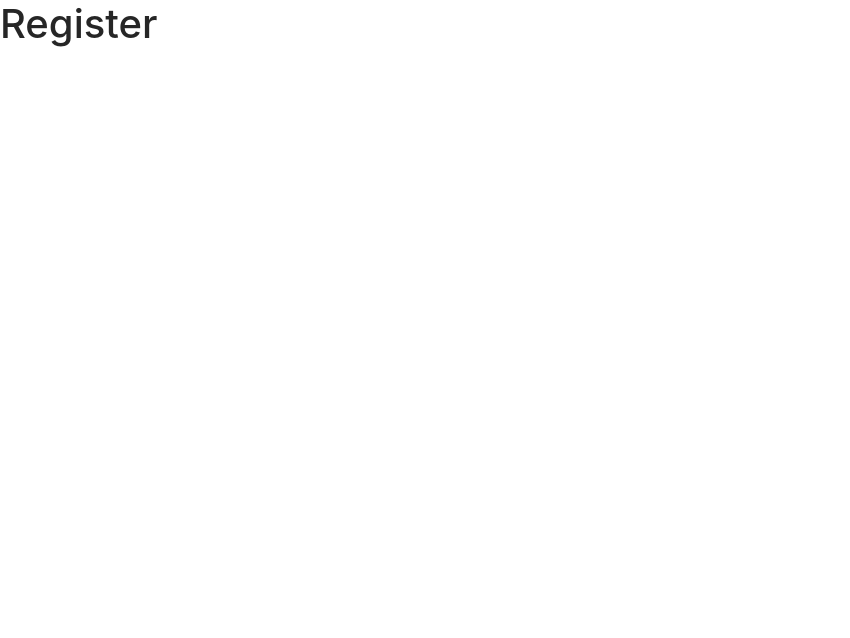
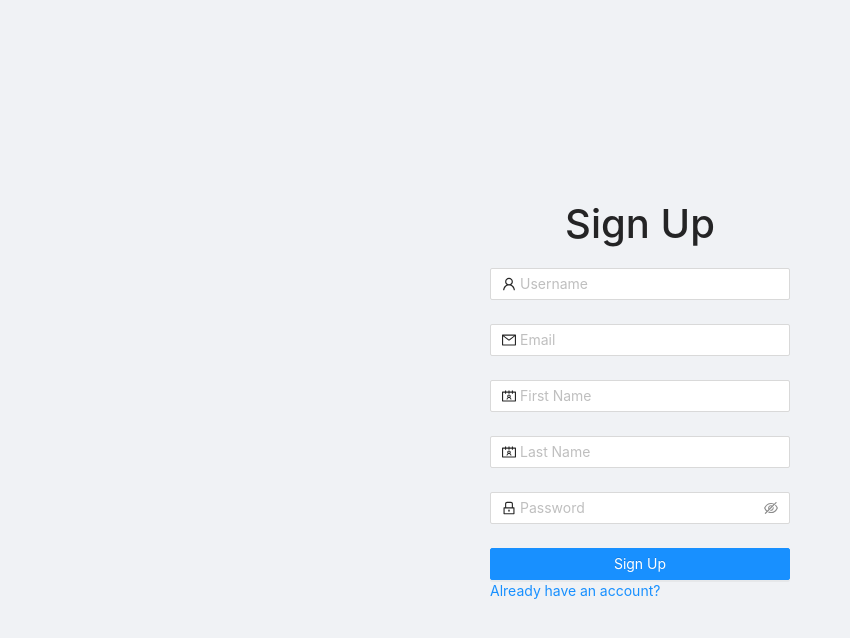
Before and after one commit to primakov127/CP, a React app in the folder CP.Frontend/: page /auth/register in a window 1280 px wide. Shown: the top 638 px of the page, without its empty margins (0-850 px from the left). Built offline with nearby package versions, Linux system fonts and the light colour scheme.

Commit message:
Implement Login

```diff
--- a/CP.Frontend/package.json
+++ b/CP.Frontend/package.json
@@ -14,6 +14,7 @@
     "@types/node": "^12.0.0",
     "@types/react": "^17.0.0",
     "@types/react-dom": "^17.0.0",
+    "@types/styled-components": "^5.1.17",
     "@typescript-eslint/eslint-plugin": "^4.5.0",
     "@typescript-eslint/parser": "^4.5.0",
     "antd": "^4.17.3",
--- a/CP.Frontend/src/App.tsx
+++ b/CP.Frontend/src/App.tsx
@@ -2,19 +2,29 @@ import { RecoilRoot } from 'recoil';
 import { BrowserRouter as Router, Navigate, Route, Routes } from 'react-router-dom';
 import { Auth } from './scenes/Auth/Auth';
 import { Events } from './scenes/Events/Events';
+import { Layout } from 'antd';
+import styled from 'styled-components';
 
-const App = () => {
+const { Content } = Layout;
+
+export const App = () => {
   return (
     <RecoilRoot>
       <Router>
-        <Routes>
-          <Route path="auth/*" element={<Auth />} />
-          <Route path="events/*" element={<Events />} />
-          <Route path="/" element={<Navigate replace to="/events" />} />
-        </Routes>
+        <Layout style={{ minHeight: '100%' }}>
+          <ContentContainer>
+            <Routes>
+              <Route path="auth/*" element={<Auth />} />
+              <Route path="events/*" element={<Events />} />
+              <Route path="/" element={<Navigate replace to="/events" />} />
+            </Routes>
+          </ContentContainer>
+        </Layout>
       </Router>
     </RecoilRoot>
   );
 };
 
-export default App;
+const ContentContainer = styled(Content)`
+  padding: 0 50px;
+`;
--- /dev/null
+++ b/CP.Frontend/src/constants/APP_CONFIG.ts
@@ -0,0 +1,3 @@
+export const APP_CONFIG = {
+  baseUrl: 'https://localhost:5001'
+};
--- /dev/null
+++ b/CP.Frontend/src/index.css
@@ -0,0 +1,3 @@
+#root {
+    height: 100%
+}
--- a/CP.Frontend/src/index.tsx
+++ b/CP.Frontend/src/index.tsx
@@ -1,9 +1,10 @@
 import React from 'react';
 import ReactDOM from 'react-dom';
-import App from './App';
+import { App } from './App';
 
 import 'bootstrap/dist/css/bootstrap.min.css';
 import 'antd/dist/antd.css';
+import './index.css';
 
 ReactDOM.render(
   <React.StrictMode>
--- /dev/null
+++ b/CP.Frontend/src/models/messages/Login.ts
@@ -0,0 +1,4 @@
+export type Login = {
+  userNameOrEmail: string;
+  password: string;
+};
--- /dev/null
+++ b/CP.Frontend/src/models/results/LoginResult.ts
@@ -0,0 +1,6 @@
+import { Result } from './Result';
+
+export type LoginResult = Result & {
+  userId?: string;
+  token?: string;
+};
--- /dev/null
+++ b/CP.Frontend/src/models/results/Result.ts
@@ -0,0 +1,3 @@
+export type Result = {
+  isSuccessful: boolean;
+};
--- a/CP.Frontend/src/scenes/Auth/Login.tsx
+++ b/CP.Frontend/src/scenes/Auth/Login.tsx
@@ -1,3 +1,82 @@
+import { Button, Form, Input, notification } from 'antd';
+import { UserOutlined, LockOutlined } from '@ant-design/icons';
+import styled from 'styled-components';
+import { Link, useNavigate } from 'react-router-dom';
+import { authService } from '../../services/authService';
+import { useSetRecoilState } from 'recoil';
+import { authState } from '../../state';
+import { useState } from 'react';
+
 export const Login = () => {
-  return <h1>Login</h1>;
+  const [isLogining, setIsLogining] = useState(false);
+  const navigate = useNavigate();
+  const setAuth = useSetRecoilState(authState);
+  const [form] = Form.useForm();
+
+  const handleLogin = () => {
+    form
+      .validateFields()
+      .then(async (values) => {
+        setIsLogining(true);
+        const result = await authService.login({
+          userNameOrEmail: values.username,
+          password: values.password
+        });
+        setIsLogining(false);
+
+        if (result.isSuccessful) {
+          localStorage.setItem('token', result.token as string);
+          setAuth(result.token as string);
+          navigate('/events');
+        } else {
+          notification.error({
+            message: 'Error',
+            description: 'Username or Password is incorrect!'
+          });
+        }
+      })
+      .catch((_) => _);
+  };
+
+  return (
+    <StyledDiv>
+      <Title>Sign In</Title>
+
+      <Form form={form} onSubmitCapture={handleLogin}>
+        <Form.Item name="username" rules={[{ required: true, message: 'Please enter username' }]}>
+          <Input placeholder="Username" prefix={<UserOutlined />} />
+        </Form.Item>
+
+        <Form.Item name="password" rules={[{ required: true, message: 'Please enter password' }]}>
+          <Input.Password placeholder="Password" prefix={<LockOutlined />} />
+        </Form.Item>
+
+        <Button block type="primary" htmlType="submit" loading={isLogining}>
+          Sign In
+        </Button>
+
+        <LinksContainer>
+          <Link to={'/auth/register'}>Haven't account?</Link>
+          <Link to={'/auth/register'}>Forgot password?</Link>
+        </LinksContainer>
+      </Form>
+    </StyledDiv>
+  );
 };
+
+const Title = styled.h1`
+  text-align: center;
+`;
+
+const StyledDiv = styled.div`
+  display: flex;
+  flex-direction: column;
+  margin: 200px auto;
+  width: 300px;
+`;
+
+const LinksContainer = styled.div`
+  display: flex;
+  justify-content: space-between;
+  margin-top: 5px;
+`;
--- a/CP.Frontend/src/scenes/Auth/Register.tsx
+++ b/CP.Frontend/src/scenes/Auth/Register.tsx
@@ -1,3 +1,90 @@
+import { Button, Form, Input } from 'antd';
+import { UserOutlined, LockOutlined, MailOutlined, ContactsOutlined } from '@ant-design/icons';
+import styled from 'styled-components';
+import { Link } from 'react-router-dom';
+
 export const Register = () => {
-  return <h1>Register</h1>;
+  const [form] = Form.useForm();
+
+  return (
+    <StyledDiv>
+      <Title>Sign Up</Title>
+
+      <Form
+        form={form}
+        onSubmitCapture={() => form.validateFields().then((values) => console.log(values))}
+      >
+        <Form.Item name="username" rules={[{ required: true, message: 'Please enter username' }]}>
+          <Input placeholder="Username" prefix={<UserOutlined />} />
+        </Form.Item>
+
+        <Form.Item
+          name="email"
+          rules={[
+            { required: true, message: 'Please enter email' },
+            {
+              pattern: /^[a-zA-Z0-9._-]+@[a-zA-Z0-9.-]+\.[a-zA-Z]{2,4}$/,
+              message: 'Please enter correct email: example@gmail.com'
+            }
+          ]}
+        >
+          <Input placeholder="Email" prefix={<MailOutlined />} />
+        </Form.Item>
+
+        <Form.Item
+          name="firstName"
+          rules={[
+            { required: true, message: 'Please enter First Name' },
+            {
+              pattern: /^[A-Za-z][A-Za-z]*$/,
+              message: 'Please enter First Name without whitespaces'
+            }
+          ]}
+        >
+          <Input placeholder="First Name" prefix={<ContactsOutlined />} />
+        </Form.Item>
+
+        <Form.Item
+          name="lastName"
+          rules={[
+            { required: true, message: 'Please enter Last Name' },
+            {
+              pattern: /^[A-Za-z][A-Za-z]*$/,
+              message: 'Please enter Last Name without whitespaces'
+            }
+          ]}
+        >
+          <Input placeholder="Last Name" prefix={<ContactsOutlined />} />
+        </Form.Item>
+
+        <Form.Item
+          name="password"
+          rules={[{ required: true, min: 3, message: 'Please enter min 3 length password' }]}
+        >
+          <Input.Password placeholder="Password" prefix={<LockOutlined />} />
+        </Form.Item>
+
+        <Button block type="primary" htmlType="submit">
+          Sign Up
+        </Button>
+
+        <StyledLink to={'/auth/login'}>Already have an account?</StyledLink>
+      </Form>
+    </StyledDiv>
+  );
 };
+
+const Title = styled.h1`
+  text-align: center;
+`;
+
+const StyledLink = styled(Link)`
+  margin-top: 5px;
+`;
+
+const StyledDiv = styled.div`
+  display: flex;
+  flex-direction: column;
+  margin: 200px auto;
+  width: 300px;
+`;
--- /dev/null
+++ b/CP.Frontend/src/services/authService.ts
@@ -0,0 +1,22 @@
+import { Login } from '../models/messages/Login';
+import { getAxiosClient } from '../utils/getAxiosClient';
+import { LoginResult } from '../models/results/LoginResult';
+
+const login = async (message: Login): Promise<LoginResult> => {
+  try {
+    const result = (await getAxiosClient().post('/api/auth/login', message)).data;
+
+    return {
+      ...result,
+      isSuccessful: true
+    };
+  } catch {
+    return {
+      isSuccessful: false
+    };
+  }
+};
+
+export const authService = {
+  login
+};
--- /dev/null
+++ b/CP.Frontend/src/utils/getAxiosClient.ts
@@ -0,0 +1,6 @@
+import axios from 'axios';
+import { APP_CONFIG } from '../constants/APP_CONFIG';
+
+export const getAxiosClient = () => {
+  return axios.create({ baseURL: APP_CONFIG.baseUrl });
+};
```
Also changed, not shown: 2 other files (tests, documents, lock files or other folders).
